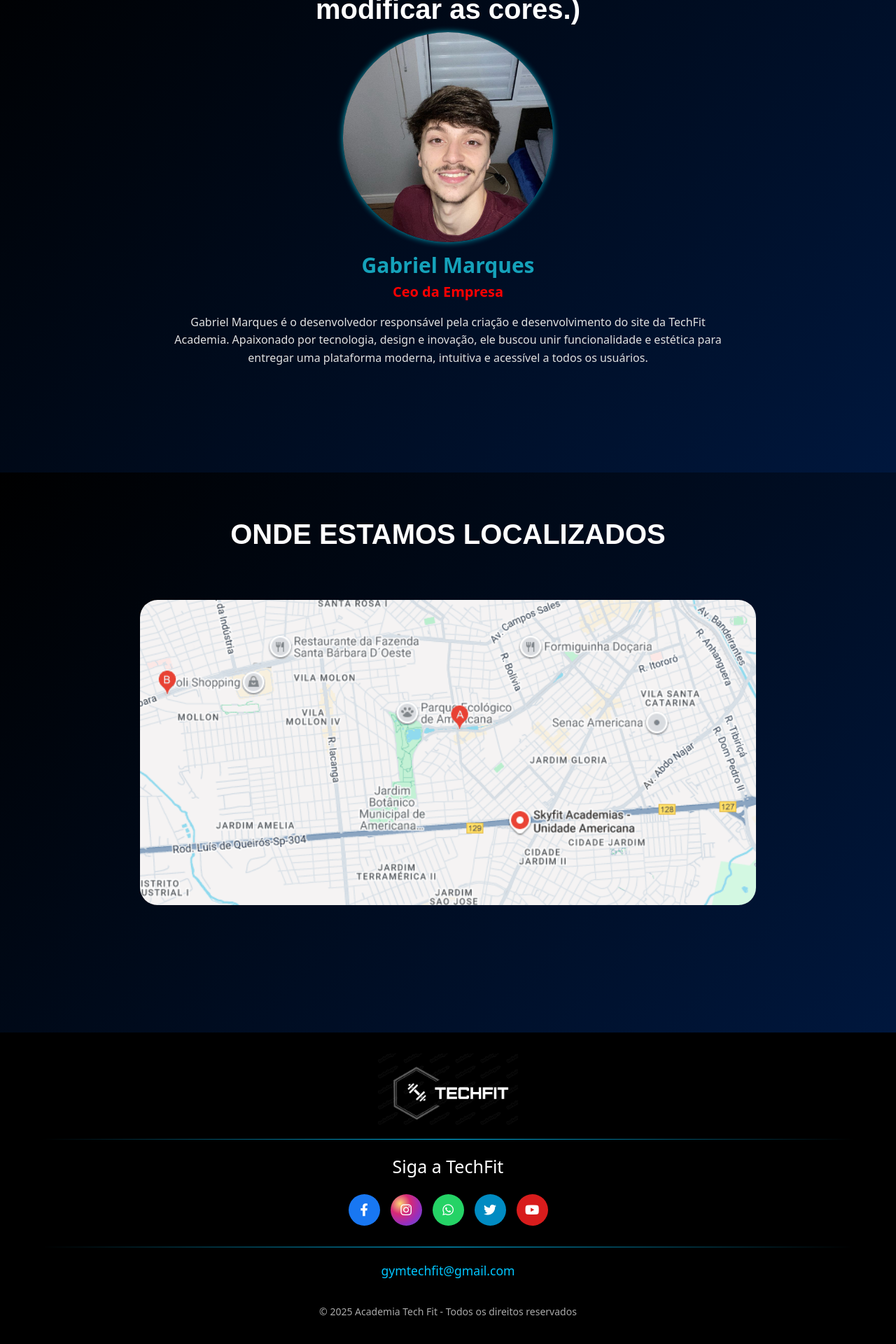
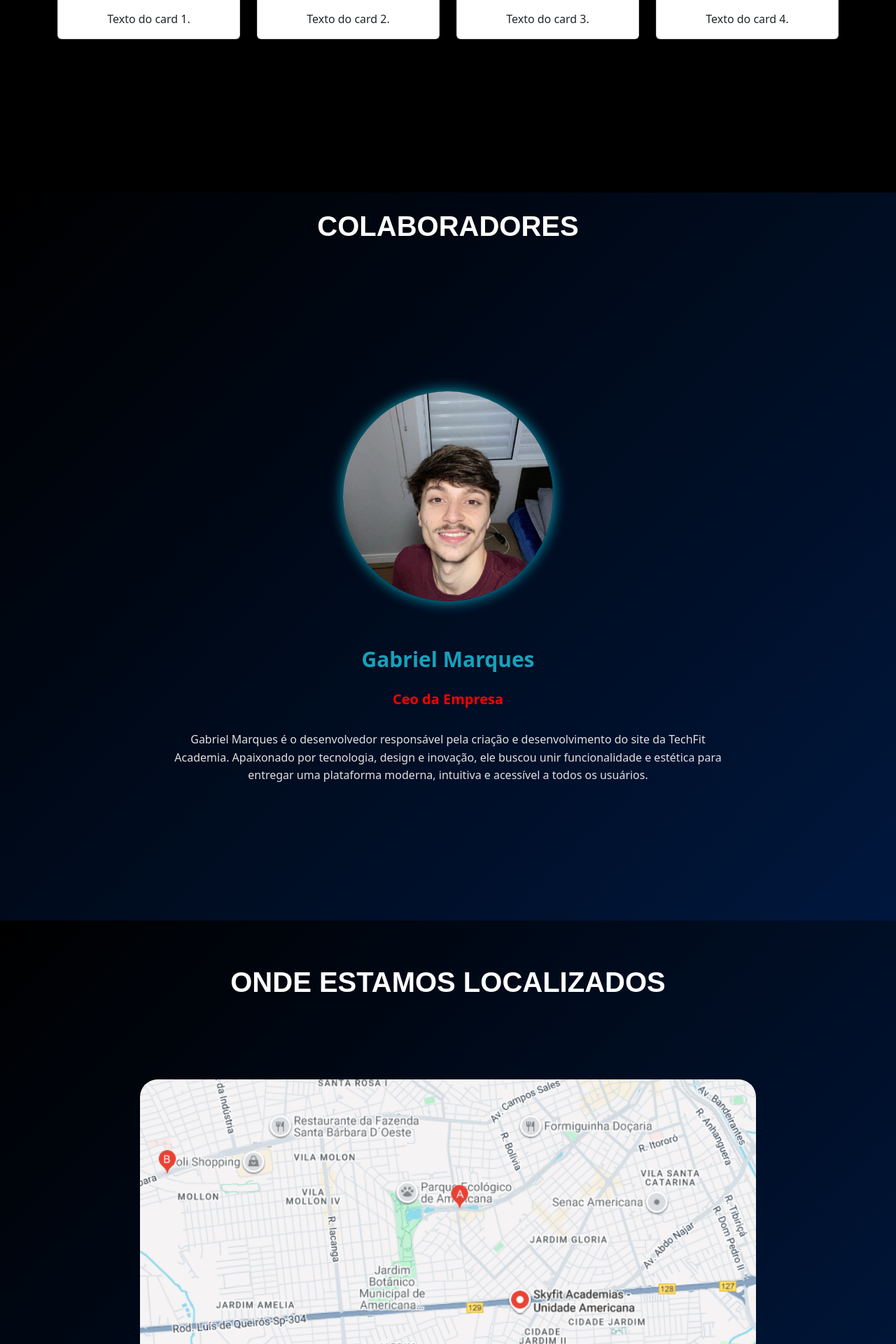
Before and after one commit to GabrielT27/TechFit, a PHP site: page /Sobre.html in a window 1280 px wide. Shown: the part 2082-4002 px from the top of the page at 70% size. Before the commit the page ends 3961 px from the top, so only its background shows below. Run offline with PHP 8.4, Linux system fonts and the light colour scheme.

Commit message:
Modificando e estilizando resonsividades e layouts.

```diff
--- a/Sobre.html
+++ b/Sobre.html
@@ -41,7 +41,7 @@
         </li>
 
         <li class="nav-item">
-          <a class="nav-link" href="ctt.html" style="color: #ffffff;">Contato</a>
+          <a class="nav-link" href="contato.html" style="color: #ffffff;">Contato</a>
         </li>
       </ul>
 
@@ -142,16 +142,16 @@ Ao longo desses anos, testemunhamos histórias incríveis de superação. Vimos
   </div>
 
 
-<div class="loc">
-  <button style="margin-top: 35px;">COLABORADORES
-    (alterar o height(vh) e alinhar os textos e modificar as cores.)
+<div class="perfilback">
+  <button style="margin-top: 5px;">COLABORADORES
+
   </button>
   <div style="text-align: center; margin-top: 20px;">
    <img src="perfil.jpg"
     class="perfil"
-     style="width: 300px; height: 300px; border-radius: 50%; object-fit: cover; margin-top: -10 px;">
-    <p style="margin-top: 10px; font-size: 30px; font-weight: bold; color: rgb(21, 162, 186);">Gabriel Marques</p>
-    <p style="color: red; font-weight: bold; margin-top: -15px; font-size: 20px;">Ceo da Empresa</p>
+     style="width: 300px; height: 300px; border-radius: 50%; object-fit: cover;">
+    <p style="margin-top: 60px; font-size: 30px; font-weight: bold; color: rgb(21, 162, 186);">Gabriel Marques</p>
+    <p style="color: red; font-weight: bold; margin-top: 20px; font-size: 20px;">Ceo da Empresa</p>
     <p class="dev-descricao">
     Gabriel Marques é o desenvolvedor responsável pela criação e desenvolvimento do site da
     <span class="techfit">TechFit Academia</span>. Apaixonado por tecnologia, design e inovação,
--- a/contato.html
+++ b/contato.html
@@ -72,7 +72,7 @@
       Limeira</p>
 
       <a href="https://share.google/wZor15nCFoeLBvQCG">
-        <img src="MAPS.png" alt="" data-aos="fade-down" style="width: 100%; border-radius: 15px;">
+        <img src="MAPS.png" alt="" data-aos="fade-down" style="width: 100%; border-radius: 15px; margin-top: 35px;">
       </a>
 
 
--- a/sobre.css
+++ b/sobre.css
@@ -50,7 +50,7 @@ img {
   display: flex;
   justify-content: center;
   align-items: center;
-  height: 60vh;
+  height: 80vh;
   margin: 0;
   padding: 0;
 
@@ -97,7 +97,7 @@ img {
   display: flex;
   justify-content: center;
   align-items: center;
-  height: 80vh;
+  height: 110vh;
   margin: 0;
   padding: 0;
   background: linear-gradient(135deg, #103358, #000000);
@@ -143,7 +143,7 @@ button:hover::after, button:hover::before {
     border-radius: 20px;
     overflow: hidden;
     transition: transform 0.3s ease;
-    max-width: 850px;
+    max-width: 650px;
     margin: 0 auto;
 }
 
@@ -267,6 +267,7 @@ button:hover::after, button:hover::before {
 
     display: block;
     margin: 0 auto; /* centraliza a imagem */
+    margin-top: 90px;
 }
 
 .loc img:hover {
@@ -277,20 +278,31 @@ button:hover::after, button:hover::before {
 
 
 
-
+.perfilback {
+    position: relative;
+    display: flex;
+    justify-content: center;
+    align-items: center;
+    height: 130vh;
+    margin: 0;
+    padding: 0;
+    background: linear-gradient(135deg, #000000, #00173d);
+}
 .perfil {
-  width: 150px;
-  height: 150px;
+  width: 600px;
+  height: 600px;
   border-radius: 50%;
-  object-fit: cover;
   display: block;
-  margin: 0px auto; /* centraliza horizontalmente */
-  box-shadow: 0 0 10px rgba(0, 229, 255, 0.737);
+  margin: 0 auto;
+  box-shadow: 0 0 20px rgba(0, 229, 255, 0.737);
+  object-fit: cover;           /* mantém a imagem bem cortada dentro do círculo */
+  margin-top: 70px;
 }
 
+
 .perfil:hover {
-  transform: scale(1.1);
-  box-shadow: 0 0 10px rgba(255, 0, 200, 0.808);
+  transform: scale(1.2);
+  box-shadow: 0 0 25px rgba(255, 0, 123, 0.808);
   transition: all 0.3s ease;
 
 }
@@ -300,7 +312,7 @@ button:hover::after, button:hover::before {
   line-height: 1.6;
   font-size: 1rem;
   color: #e0e0e0;
-  margin-top: 10px;
+  margin-top: 30px;
 }
 
 
```
